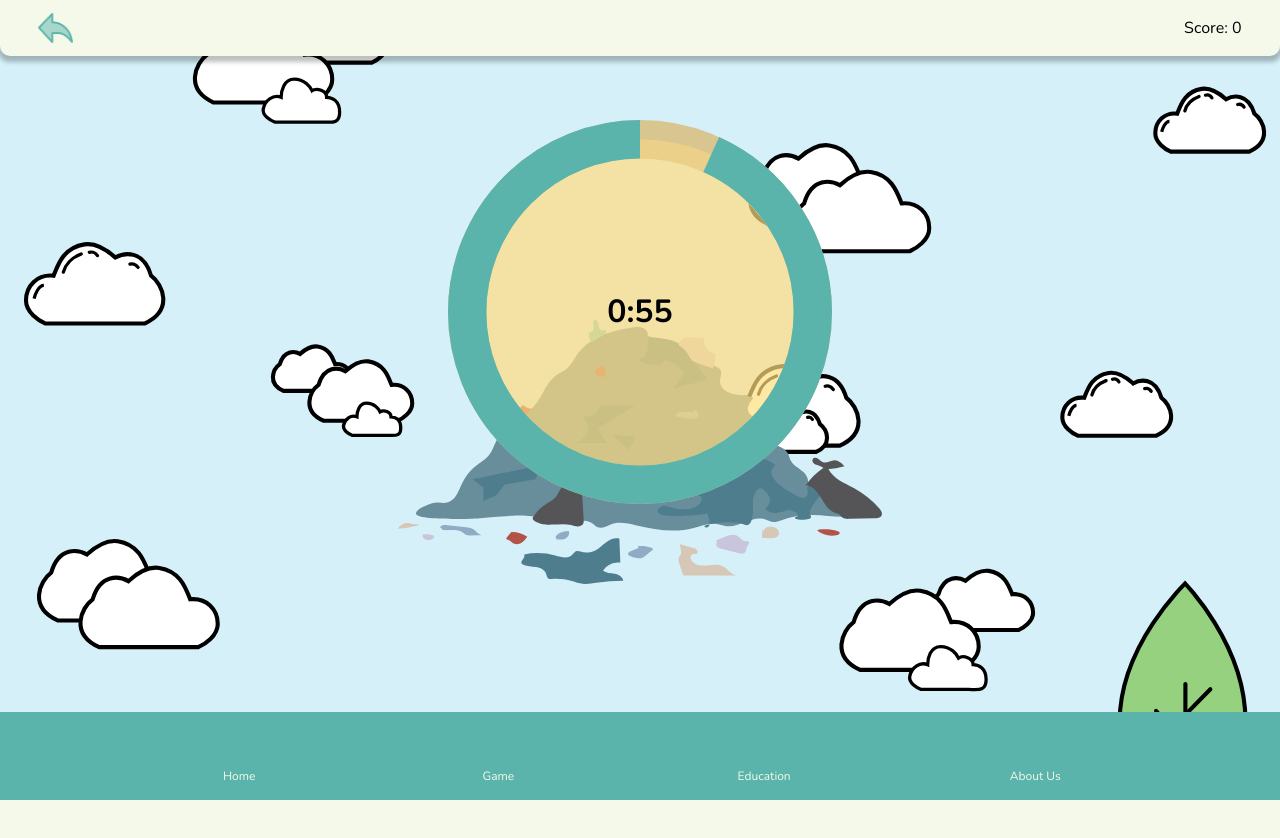
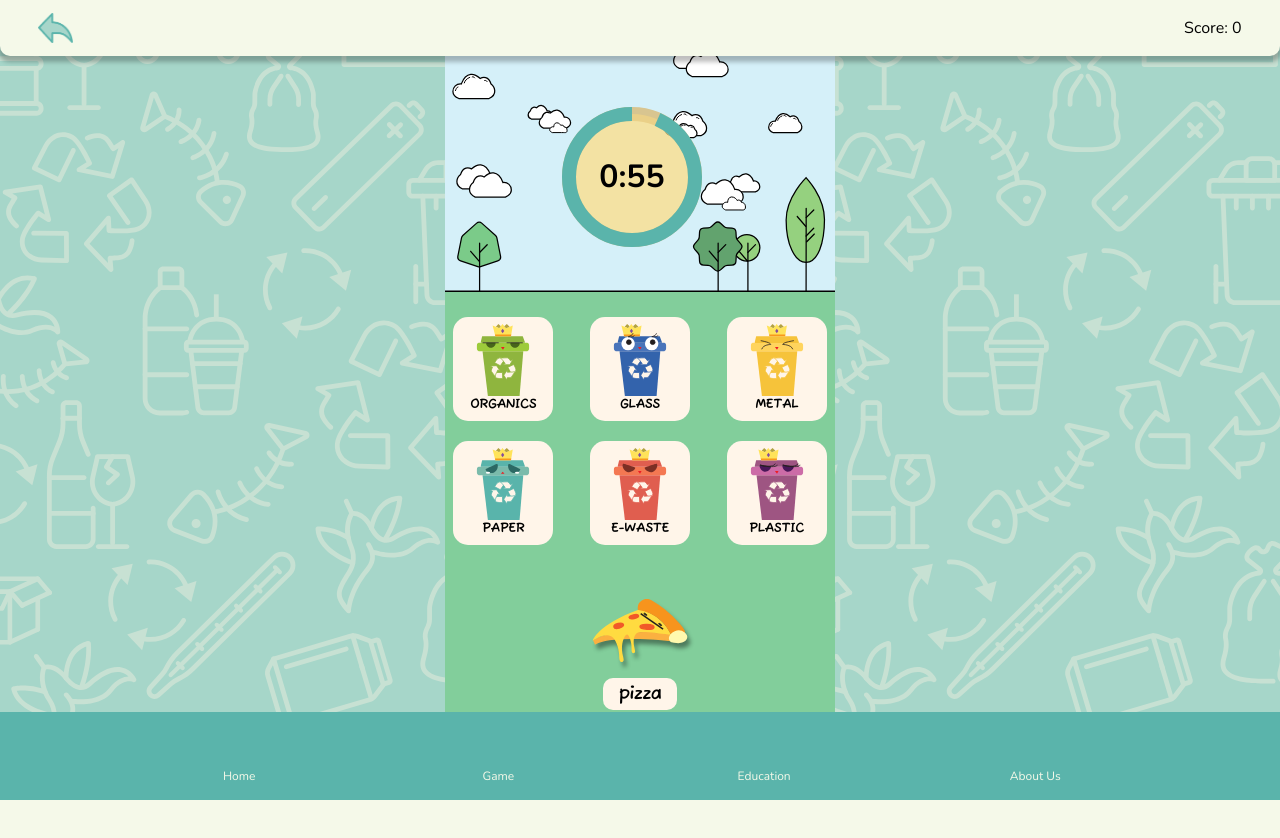
Before and after one commit to lbeique/trash-queens, a Vue app: page /gameplay-hard in a window 1280 px wide. Shown: the top 838 px of the page. Built offline with nearby package versions, Linux system fonts and the light colour scheme; some icons are missing.

Commit message:
background and random stuff

```diff
--- a/src/components/gameplay/BackgroundGame.vue
+++ b/src/components/gameplay/BackgroundGame.vue
@@ -50,7 +50,7 @@ export default {
 
 <style scoped>
 img {
-    width: 100vw;
+    width: 100%
 }
 
 /* .backgroundContainer {
--- a/src/components/gameplay/ExitGamePrompt.vue
+++ b/src/components/gameplay/ExitGamePrompt.vue
@@ -5,12 +5,12 @@ import Button from '../shared/Button.vue'
   <div class="overlay">
 
   </div>
-  <div class="promptBox" >
+  <div class="promptBox">
     <span>
       <h3>Are you sure you want to quite this awesome game?</h3>
       <div class="promptButtons">
         <button class="stayBtn" @click="stayInGame">Keep Playing</button>
-          <button class="leaveBtn" @click= "leaveGame">Leave</button>
+        <button class="leaveBtn" @click="leaveGame">Leave</button>
         <!--          <Button text="Keep Playing" variant="game"  @click="stayInGame" class="stayBtn"></Button>-->
         <!--          <Button text="Leave" variant="alternate" @click= "leaveGame" class="leaveBtn"></Button>-->
       </div>
@@ -22,7 +22,7 @@ import Button from '../shared/Button.vue'
 
 export default {
   name: "ExitGamePrompt",
-  methods:{
+  methods: {
     stayInGame() {
       this.$emit('stayInGame');
     },
@@ -31,7 +31,7 @@ export default {
     }
   },
   computed: {},
-  props:{
+  props: {
     openPrompt: String,
   }
   ,
@@ -44,62 +44,62 @@ export default {
 
 
 <style scoped>
+.overlay {
+  position: fixed;
+  top: 0;
+  left: 0;
 
-.overlay{
-  position: fixed;
-  top:0;
-  left:0;
-
-  height:100vh;
-  width:100vw;
+  height: 100vh;
+  width: 100vw;
   background-color: #333;
   opacity: 0.8;
   /*backdrop-filter: blur(4rem);*/
   /*filter: blur(2rem);*/
 }
 
-.promptBox{
+.promptBox {
   position: absolute;
-  top:270px;
-  left:24px;
+  top: 30vh;
+  left: 31.5vw;
+  /* top:270px;
+  left:24px; */
 
-  padding: 50px 35px 35px 35px ;
-  height :250px;
+  padding: 50px 35px 35px 35px;
+  height: 250px;
   width: 320px;
   background-color: #F5F9E9;
   border-radius: 10px;
 
   display: flex;
   align-items: center;
-  justify-content:center ;
+  justify-content: center;
   /*backdrop-filter: blur(6rem);*/
-  z-index:1;
+  z-index: 1;
 
 }
 
-.promptButtons{
-  margin:1rem 0;
-  display:flex;
+.promptButtons {
+  margin: 1rem 0;
+  display: flex;
   /*justify-content: space-around;*/
   justify-content: center;
 }
 
-.promptButtons button{
-  width:108px;
-  height:32px;
-  margin:5px;
+.promptButtons button {
+  width: 108px;
+  height: 32px;
+  margin: 5px;
   border-radius: 8px;
-  color:#F5F9E9;
-  border:0;
+  color: #F5F9E9;
+  border: 0;
 }
 
-.leaveBtn{
+.leaveBtn {
   background-color: #5AB4AB;
 }
 
 
-.stayBtn{
+.stayBtn {
   background-color: #273D4E;
 }
-
 </style>
--- a/src/components/gameplay/GameRecycleBins.vue
+++ b/src/components/gameplay/GameRecycleBins.vue
@@ -5,22 +5,22 @@
     isWrong ? 'isWrong' : ''
   ]" @drop="onDrop(binType)" @dragover.prevent>
     <template v-if="binType == 'organics'">
-      <img src="/assets/recycling-bins/organic-bin.svg" alt="organic-bin" />
+      <img src="/assets/recycling-bins/organic-bin.svg" alt="organic-bin" draggable="false" />
     </template>
     <template v-else-if="binType == 'glass'">
-      <img src="/assets/recycling-bins/glass-bin.svg" alt="glass-bin" />
+      <img src="/assets/recycling-bins/glass-bin.svg" alt="glass-bin" draggable="false" />
     </template>
     <template v-else-if="binType == 'metal'">
-      <img src="/assets/recycling-bins/metal-bin.svg" alt="metal-bin" />
+      <img src="/assets/recycling-bins/metal-bin.svg" alt="metal-bin" draggable="false" />
     </template>
     <template v-else-if="binType == 'paper'">
-      <img src="/assets/recycling-bins/paper-bin.svg" alt="paper-bin" />
+      <img src="/assets/recycling-bins/paper-bin.svg" alt="paper-bin" draggable="false" />
     </template>
     <template v-else-if="binType == 'e-waste'">
-      <img src="/assets/recycling-bins/e-waste-bin.svg" alt="e-waste-bin" />
+      <img src="/assets/recycling-bins/e-waste-bin.svg" alt="e-waste-bin" draggable="false" />
     </template>
     <template v-else-if="binType == 'plastic'">
-      <img src="/assets/recycling-bins/plastic-bin.svg" alt="plastic-bin" />
+      <img src="/assets/recycling-bins/plastic-bin.svg" alt="plastic-bin" draggable="false" />
     </template>
     <p>{{ binType.toUpperCase() }}</p>
   </div>
--- a/src/components/gameplay/Timer.vue
+++ b/src/components/gameplay/Timer.vue
@@ -118,8 +118,8 @@ export default {
 <style scoped>
 .base-timer {
   position: relative;
-  height: 30vw;
-  width: 30vw;
+  height: 140px;
+  width: 140px;
 }
 
 /* Removes SVG styling that would hide the time label */
@@ -140,8 +140,8 @@ export default {
   position: absolute;
 
   /* Size should match the parent container */
-  width: 30vw;
-  height: 30vw;
+  width: 140px;
+  height: 140px;
 
   /* Keep the label aligned to the top */
   top: 0;
--- a/src/views/About.vue
+++ b/src/views/About.vue
@@ -5,7 +5,7 @@ import Header from '../components/shared/Header.vue';
 </script>
 
 <template>
-  <Header title="About" >
+  <Header title="About">
 
     <template class="aboutIntro__content" v-slot:Desc>
       <p>We hope that you enjoy exploring our project as much as we enjoyed making it!</p>
@@ -15,15 +15,16 @@ import Header from '../components/shared/Header.vue';
   <div class=" card left--card">
     <div class="card__content">
       <h3> Vision </h3>
-     <p>We want to provide a quick and fun experience that you can share with others and educate them on how to properly dispose of their trash.
-     </p>
+      <p>We want to provide a quick and fun experience that you can share with others and educate them on how to
+        properly dispose of their trash.
+      </p>
     </div>
   </div>
 
   <div class=" card right--card">
     <div class="card__content">
       <h3> Trash Queens </h3>
-<!--      ADD TO THE TEXT-->
+      <!--      ADD TO THE TEXT-->
       <p>We are a team of....</p>
 
     </div>
@@ -31,20 +32,21 @@ import Header from '../components/shared/Header.vue';
 
   <div class=" card left--card team--card">
     <div class="card__TM--content ">
-      <img src="https://picsum.photos/seed/picsum/91/91" alt="Phoenix Photo">
+      <img src="/assets/profile-photos/phoenix-profile.png" alt="Phoenix Photo">
       <div>
         <h3>Phoenix Lai</h3>
-        <p>Full-stack web developer/ designer trying to create a better world, one less single use plastic at a time.</p>
+        <p>Full-stack web developer/ designer trying to create a better world, one less single use plastic at a time.
+        </p>
         <div class="card__link">
-          <a href="#">social link </a>
-          <a href="#">social link</a>
+          <a href="https://www.linkedin.com/in/phoenix-lai">LinkedIn</a>
+          <a href="https://github.com/phoenixlai833">GitHub</a>
         </div>
       </div>
     </div>
     <div class="card__TM--content ">
       <div class="card__image">
-      <img src="/assets/profile-photos/yasmina-profile.avif" alt="Yasmina Photo">
-        </div>
+        <img src="/assets/profile-photos/yasmina-profile.avif" alt="Yasmina Photo">
+      </div>
       <div>
         <h3>Yasmina Amirifar </h3>
         <p>A passionate web developer who enjoys creating entertaining and cool web apps. </p>
@@ -102,26 +104,26 @@ export default {
   padding: 2rem;
 }
 
-.card{
+.card {
   align-items: center;
   position: relative;
   width: 390px;
-  margin:1rem 0 2rem 0;
+  margin: 1rem 0 2rem 0;
   padding: 1rem;
-  color:#F5F9E9;
+  color: #F5F9E9;
   background-color: #5AB4AB;
   filter: drop-shadow(0px 4px 4px rgba(0, 0, 0, 0.15));
 }
 
-.left--card{
+.left--card {
   transform: translateX(-2.5rem);
   border-radius: 8px;
   padding-left: 50px;
 }
 
-.right--card{
+.right--card {
   transform: translateX(2.5rem);
-  border-radius:  8px;
+  border-radius: 8px;
   padding-right: 50px;
 }
 
@@ -137,35 +139,35 @@ export default {
 
 /*TM stand for Team Member*/
 .card__TM--content {
-  display:flex;
-  gap:1.5rem;
-  margin-top:24px;
+  display: flex;
+  gap: 1.5rem;
+  margin-top: 24px;
   padding: .5rem;
 
 }
 
-.card__link{
-  display:flex;
-  gap:1rem;
+.card__link {
+  display: flex;
+  gap: 1rem;
 }
 
-a{
-  color: #F7C932 ;
+a {
+  color: #F7C932;
   font-family: "Nunito-Regular", sans-serif;
   font-size: 11px;
 }
 
-p{
+p {
   font-family: "Nunito-Regular", sans-serif;
 }
 
-.card p{
+.card p {
   font-size: 12px;
 }
 
-img{
-  width:91px;
-  height:91px;
+img {
+  width: 91px;
+  height: 91px;
   object-fit: cover;
   border-radius: 8px;
 }
@@ -177,12 +179,10 @@ h2 {
   font-size: 1.5rem;
 }
 
-h3{
+h3 {
   font-family: "FuzzyBubbles-Bold", sans-serif;
-  font-size: 18px ;
-  margin-bottom:5px;
+  font-size: 18px;
+  margin-bottom: 5px;
 
 }
-
-
 </style>
--- a/src/views/Education.vue
+++ b/src/views/Education.vue
@@ -7,7 +7,11 @@ import EducationCard from '../components/education/EducationCard.vue';
 
 <template>
   <div class="page">
-    <Header title="Education" />
+    <Header title="Education">
+      <template v-slot:Desc>
+        <p>Use our resources to further educate your friends and family.</p>
+      </template>
+    </Header>
     <EducationCard title="Why Recycle?" text="Recycling is the most important thing you can do! Ever!"
       :handleClick="eduWhy" cardColor="yellow" :image="whyUrl" />
     <EducationCard title="How to Recycle?" text="Recycling is the most important thing you can do! Ever!"
@@ -54,7 +58,12 @@ export default {
   flex-direction: column;
   align-items: center;
   height: 100%;
+  width: 100%;
   padding: 2rem;
   gap: 1rem;
 }
+
+p {
+  font-family: "Nunito-Regular", sans-serif;
+}
 </style>
--- a/src/views/GamePlay-Easy.vue
+++ b/src/views/GamePlay-Easy.vue
@@ -9,12 +9,17 @@ import GameTrashMountain from "../components/gameplay/GameTrashMountain.vue"
 </script>
 
 <template>
+    <ScoreVue :currentScore="score" class="topScore" />
+    <div class="blueBack">
+        <img class="pattern" src="/assets/backgrounds/trashpattern.svg" />
+    </div>
     <div class="gameContainer">
-        <ScoreVue :currentScore="score" class="topScore" />
-        <BackgroundGameVue ref="backgroundGame" />
+        <div class="skyArea">
+            <BackgroundGameVue ref="backgroundGame" />
+            <TimerVue class="timer" :finalScore="score" ref="timerVue" />
+        </div>
         <GameTrashMountain class="trashMountain" ref="gameTrashMountain" :setWrongNums="setWrongNums"
             :finalScore="score" />
-        <TimerVue class="timer" :finalScore="score" ref="timerVue" />
         <div class="grassArea">
             <div class="recycleBins__grid">
                 <GameRecycleBinsVue v-for="bin in recycleBins" :binType="bin" :key="bin"
@@ -25,7 +30,6 @@ import GameTrashMountain from "../components/gameplay/GameTrashMountain.vue"
                 class="hint" />
         </div>
     </div>
-
 </template>
 
 <script>
@@ -79,6 +83,25 @@ export default {
 </script>
 
 <style scoped>
+.blueBack {
+    position: absolute;
+    top: 0;
+    left: 0;
+    background-color: #5AB4AB;
+    width: 100vw;
+    height: 100%;
+    opacity: 50%;
+}
+
+.pattern {
+    filter: invert(91%) sepia(16%) saturate(130%) hue-rotate(38deg) brightness(110%) contrast(95%);
+    opacity: 50%;
+    height: 100vh;
+    position: absolute;
+    top: 0;
+    left: 0;
+}
+
 .topScore {
     position: fixed;
     z-index: 10;
@@ -91,13 +114,15 @@ export default {
 
 .timer {
     position: absolute;
-    top: 15%;
-    left: 35vw;
+    top: 36%;
+    left: 30%;
+    z-index: 1;
 }
 
 .gameContainer {
     background-color: #82CE9B;
     height: 100vh;
+    width: 390px;
     display: flex;
     flex-direction: column;
     align-items: center;
@@ -109,9 +134,8 @@ export default {
     background-color: #82CE9B;
     width: 100%;
     height: 100%;
-
+    /* min-height: 500px; */
     /* z-index: 1; */
-
 }
 
 .recycleBins__grid {
--- a/src/views/GamePlay-Hard.vue
+++ b/src/views/GamePlay-Hard.vue
@@ -9,11 +9,16 @@ import GameTrashMountain from "../components/gameplay/GameTrashMountain.vue"
 </script>
 
 <template>
+  <ScoreVue :currentScore="score" class="topScore" />
+  <div class="blueBack">
+    <img class="pattern" src="/assets/backgrounds/trashpattern.svg" />
+  </div>
   <div class="gameContainer">
-    <ScoreVue :currentScore="score" class="topScore" />
-    <BackgroundGameVue ref="backgroundGame" />
+    <div class="skyArea">
+      <BackgroundGameVue ref="backgroundGame" />
+      <TimerVue class="timer" :finalScore="score" ref="timerVue" />
+    </div>
     <GameTrashMountain class="trashMountain" ref="gameTrashMountain" :setWrongNums="setWrongNums" :finalScore="score" />
-    <TimerVue class="timer" :finalScore="score" ref="timerVue" />
     <div class="grassArea">
       <div class="recycleBins__grid">
         <GameRecycleBinsVue v-for="bin in recycleBins" :binType="bin" :key="bin" :currentGarbage="currentGarbage"
@@ -76,6 +81,25 @@ export default {
 </script>
 
 <style scoped>
+.blueBack {
+  position: absolute;
+  top: 0;
+  left: 0;
+  background-color: #5AB4AB;
+  width: 100vw;
+  height: 100%;
+  opacity: 50%;
+}
+
+.pattern {
+  filter: invert(91%) sepia(16%) saturate(130%) hue-rotate(38deg) brightness(110%) contrast(95%);
+  opacity: 50%;
+  height: 100vh;
+  position: absolute;
+  top: 0;
+  left: 0;
+}
+
 .topScore {
   position: fixed;
   z-index: 10;
@@ -88,13 +112,15 @@ export default {
 
 .timer {
   position: absolute;
-  top: 15%;
-  left: 35vw;
+  top: 36%;
+  left: 30%;
+  z-index: 1;
 }
 
 .gameContainer {
   background-color: #82CE9B;
   height: 100vh;
+  width: 390px;
   display: flex;
   flex-direction: column;
   align-items: center;
--- a/src/views/Home.vue
+++ b/src/views/Home.vue
@@ -9,18 +9,22 @@ import GameTitle from '../components/home/GameTitle.vue';
 <template>
   <div class="center">
     <GameTitle />
+    <div class="topSec">
       <HeroImage />
       <div class="cta">
         <h2 class="cta__title">Join the Trash Queens</h2>
         <Button text="Quick Play" variant="alternate" @click="startGame" />
         <p class="cta__text">The power to save the world is at your fingertips.</p>
       </div>
+    </div>
+    <div class="bottomCards">
       <Card :text="gameText" :title="gameTitle" :image="gameImage" cardColor="yellow" :buttonText="gameButtonText"
         :buttonFunction="game" />
       <Card :text="resourceText" :title="resourceTitle" :image="resourceImage" cardColor="red"
         :buttonText="resourceButtonText" :buttonFunction="education" />
       <Card :text="aboutText" :title="aboutTitle" :image="aboutImage" cardColor="blue" :buttonText="aboutButtonText"
         :buttonFunction="about" />
+    </div>
     <Scroll />
   </div>
 </template>
@@ -52,7 +56,7 @@ export default {
       gameButtonText: "The Game",
       resourceText: "Saving the world requires you to be vigilant. Learn real life skills to tackle the challenges around you!",
       resourceTitle: "Expand your Knowledge",
-      resourceImage:`/assets/recycling-bins/organic-bin.svg`,
+      resourceImage: `/assets/recycling-bins/organic-bin.svg`,
       resourceButtonText: "Learn More",
       aboutText: "Come and meet the awesome developers who designed and built this game!",
       aboutTitle: "Meat the Team",
@@ -79,6 +83,18 @@ export default {
   gap: 1rem;
 }
 
+.topSec {
+  display: flex;
+  flex-direction: column;
+  align-items: center;
+}
+
+.bottomCards {
+  display: flex;
+  flex-direction: column;
+  align-items: center;
+}
+
 .cta {
   display: flex;
   flex-direction: column;
@@ -99,4 +115,18 @@ export default {
   font-family: "Nunito-Bold", sans-serif;
   text-align: center;
 }
+
+@media only screen and (min-width: 768px) {
+  /* .topSec {
+    display: flex;
+    flex-direction: row;
+    align-items: center;
+  }
+
+  .bottomCards {
+    display: flex;
+    flex-direction: row;
+    align-items: center;
+  } */
+}
 </style>
```
Also changed, not shown: public/assets/backgrounds/trashpattern.svg (added), public/assets/profile-photos/phoenix-profile.png (added). Lines whose indentation alone changed are shown as unchanged.
